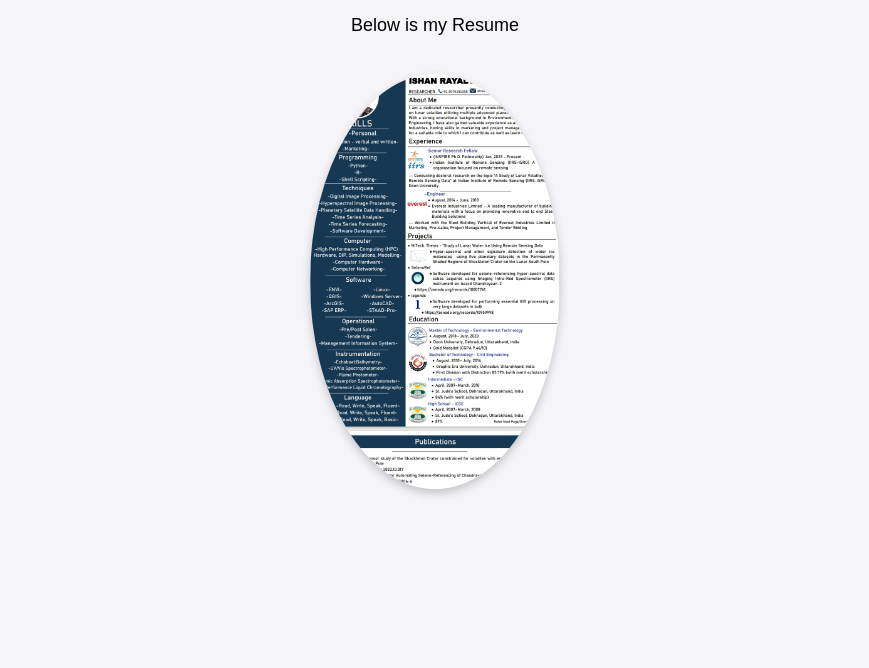
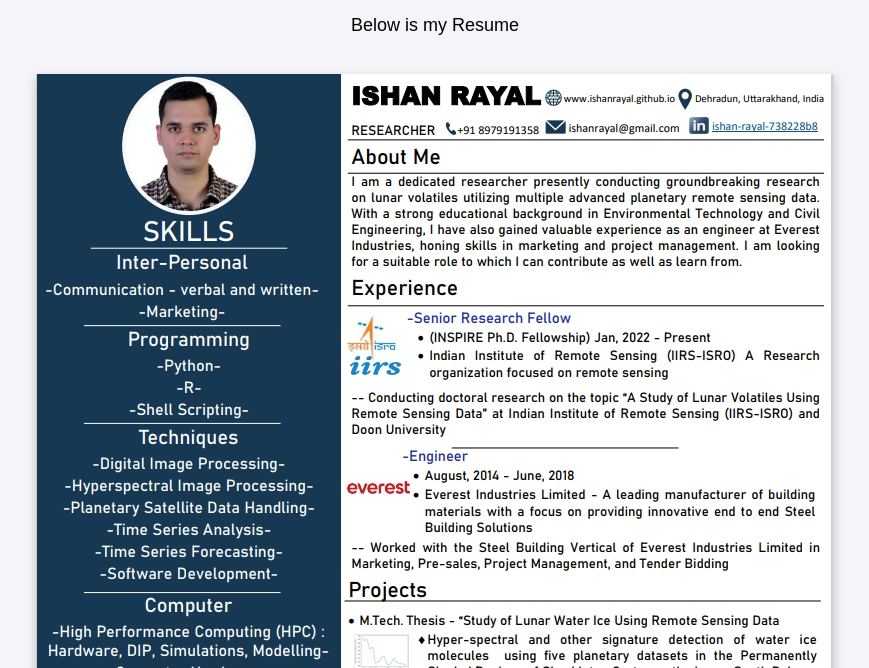
Before and after one commit to ishanrayal/ishanrayal.github.io, a plain HTML site: page index.html in a window 1280 px wide. Shown: the part 132-800 px from the top of the page, without its empty margins (205-1074 px from the left). Drawn offline with Linux system fonts and the light colour scheme.

Commit message:
Update index.html

```diff
--- a/index.html
+++ b/index.html
@@ -18,8 +18,9 @@
       font-size: 18px;
     }
     img {
-      border-radius: 100%;
       margin-top: 20px;
+      max-width: 90%;   /* makes it responsive */
+      height: auto;     /* keeps proportions */
       box-shadow: 0px 4px 10px rgba(0,0,0,0.2);
     }
   </style>
@@ -29,7 +30,7 @@
   <p>Welcome to my GitHub.io website!</p>
   <p>Below is my Resume</p>
 
-  <!-- If image is in same folder as index.html -->
-  <img src="IshanRayalResumeImage.jpeg" alt="Ishan Rayal" width="250">
+  <!-- Rectangle image -->
+  <img src="assets/images/IshanRayalResumeImage.jpeg" alt="Ishan Rayal">
 </body>
 </html>
```
